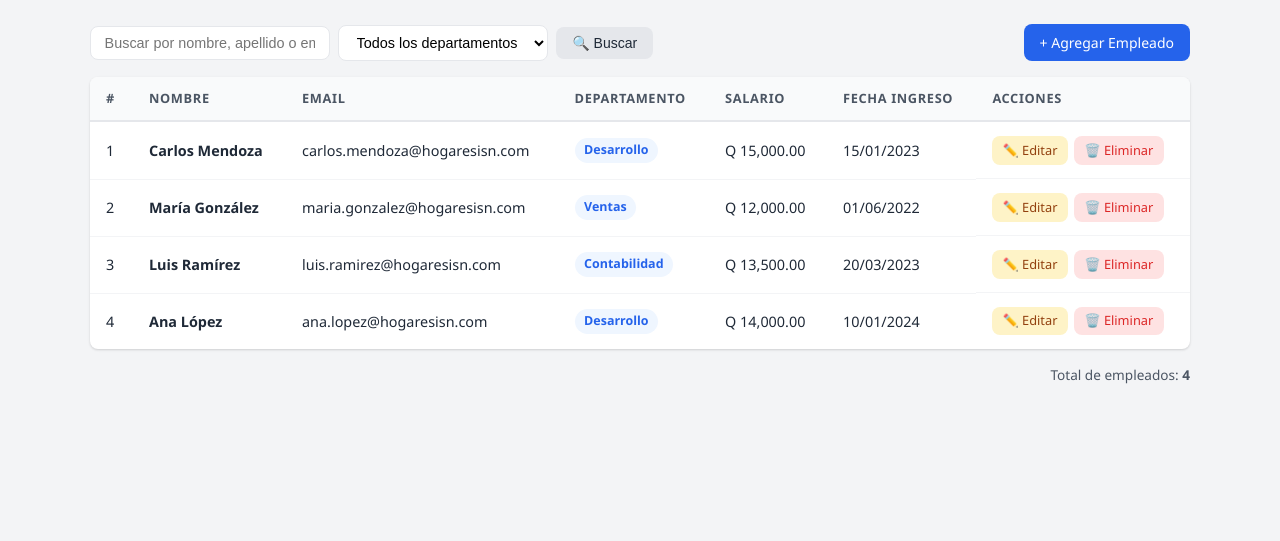
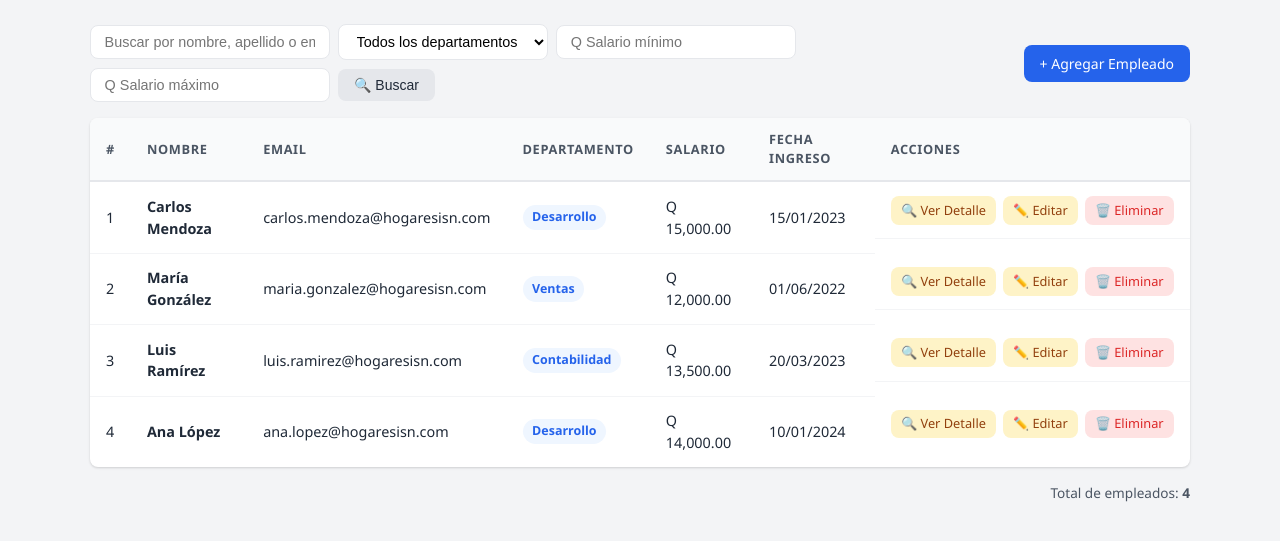
Before and after one commit to jgramajojm/Ejercicio, a PHP site: page / in a window 1280 px wide. Shown: the part 74-615 px from the top of the page. Run offline with PHP 8.4, Linux system fonts and the light colour scheme; data comes from the database, SQL or seed files in the repository.

Commit message:
Add files via upload

```diff
--- /dev/null
+++ b/config.php
@@ -0,0 +1,36 @@
+<?php
+// ============================================
+// CONFIGURACIÓN DE BASE DE DATOS - EJEMPLO
+// ============================================
+// 1. Copia este archivo: cp config.example.php config.php
+// 2. Edita config.php con tus datos locales
+// 3. NUNCA subas config.php al repositorio
+// ============================================
+
+define('DB_HOST', 'localhost');
+define('DB_NAME', 'ejercicio_git');
+define('DB_USER', 'root');
+define('DB_PASS', '1234');
+define('DB_CHARSET', 'utf8mb4');
+
+function getDB(): PDO {
+    static $pdo = null;
+
+    if ($pdo === null) {
+        $dsn = "mysql:host=" . DB_HOST . ";dbname=" . DB_NAME . ";charset=" . DB_CHARSET;
+
+        $options = [
+            PDO::ATTR_ERRMODE            => PDO::ERRMODE_EXCEPTION,
+            PDO::ATTR_DEFAULT_FETCH_MODE => PDO::FETCH_ASSOC,
+            PDO::ATTR_EMULATE_PREPARES   => false,
+        ];
+
+        try {
+            $pdo = new PDO($dsn, DB_USER, DB_PASS, $options);
+        } catch (PDOException $e) {
+            die('Error de conexión: ' . $e->getMessage());
+        }
+    }
+
+    return $pdo;
+}
--- a/index.php
+++ b/index.php
@@ -7,6 +7,68 @@ $db = getDB();
 $busqueda = trim($_GET['buscar'] ?? '');
 $departamento_filtro = $_GET['departamento'] ?? '';
 
+//jgramajo
+$salario_min = $_GET['salario_min'] ?? '';
+$salario_max = $_GET['salario_max'] ?? '';
+$por_pagina = 10;
+$pagina = isset($_GET['page']) && is_numeric($_GET['page']) ? (int)$_GET['page'] : 1;
+$offset = ($pagina - 1) * $por_pagina;
+
+//  Validación de rango salario (ANTES de todo)
+if ($salario_min !== '' && $salario_max !== '' && $salario_min > $salario_max) {
+    $temp = $salario_min;
+    $salario_min = $salario_max;
+    $salario_max = $temp;
+}
+
+//  Configuración paginación
+$por_pagina = 10;
+$pagina = isset($_GET['page']) && is_numeric($_GET['page']) ? (int)$_GET['page'] : 1;
+$offset = ($pagina - 1) * $por_pagina;
+
+
+// =========================
+// QUERY COUNT (TOTAL)
+// =========================
+$sql_count = "SELECT COUNT(*) FROM empleados WHERE activo = 1";
+$params_count = [];
+
+if ($busqueda) {
+    $sql_count .= " AND (nombre LIKE :buscar OR apellido LIKE :buscar OR email LIKE :buscar)";
+    $params_count[':buscar'] = "%$busqueda%";
+}
+
+if ($departamento_filtro) {
+    $sql_count .= " AND departamento = :depto";
+    $params_count[':depto'] = $departamento_filtro;
+}
+
+if ($salario_min !== '') {
+    $sql_count .= " AND salario >= :salario_min";
+    $params_count[':salario_min'] = $salario_min;
+}
+
+if ($salario_max !== '') {
+    $sql_count .= " AND salario <= :salario_max";
+    $params_count[':salario_max'] = $salario_max;
+}
+
+$stmt_count = $db->prepare($sql_count);
+$stmt_count->execute($params_count);
+$total_registros = $stmt_count->fetchColumn();
+
+$total_paginas = ceil($total_registros / $por_pagina);
+
+// evitar página inválida
+if ($pagina > $total_paginas && $total_paginas > 0) {
+    $pagina = $total_paginas;
+    $offset = ($pagina - 1) * $por_pagina;
+}
+
+
+// =========================
+// QUERY PRINCIPAL
+// =========================
 $sql = "SELECT * FROM empleados WHERE activo = 1";
 $params = [];
 
@@ -20,10 +82,29 @@ if ($departamento_filtro) {
     $params[':depto'] = $departamento_filtro;
 }
 
-$sql .= " ORDER BY creado_en DESC";
+if ($salario_min !== '') {
+    $sql .= " AND salario >= :salario_min";
+    $params[':salario_min'] = $salario_min;
+}
+
+if ($salario_max !== '') {
+    $sql .= " AND salario <= :salario_max";
+    $params[':salario_max'] = $salario_max;
+}
+
+$sql .= " ORDER BY id ASC LIMIT :limit OFFSET :offset";
 
 $stmt = $db->prepare($sql);
-$stmt->execute($params);
+
+
+foreach ($params as $key => $value) {
+    $stmt->bindValue($key, $value);
+}
+
+$stmt->bindValue(':limit', (int)$por_pagina, PDO::PARAM_INT);
+$stmt->bindValue(':offset', (int)$offset, PDO::PARAM_INT);
+
+$stmt->execute();
 $empleados = $stmt->fetchAll();
 
 // Obtener departamentos para el filtro
@@ -58,6 +139,7 @@ unset($_SESSION['mensaje']);
             </div>
         <?php endif; ?>
 
+
         <div class="toolbar">
             <form method="GET" class="search-form">
                 <input
@@ -75,9 +157,25 @@ unset($_SESSION['mensaje']);
                             <?= htmlspecialchars($d['departamento']) ?>
                         </option>
                     <?php endforeach; ?>
+                <input
+                    type="number"
+                    name="salario_min"
+                    placeholder="Q Salario mínimo"
+                    value="<?= htmlspecialchars($salario_min) ?>"
+                    class="input-search"
+                >
+
+                <input
+                    type="number"
+                    name="salario_max"
+                    placeholder="Q Salario máximo"
+                    value="<?= htmlspecialchars($salario_max) ?>"
+                    class="input-search"
+                >
                 </select>
                 <button type="submit" class="btn btn-secondary">🔍 Buscar</button>
-                <?php if ($busqueda || $departamento_filtro): ?>
+
+                <?php if ($busqueda || $departamento_filtro || $salario_min !== '' || $salario_max !== ''): ?>
                     <a href="index.php" class="btn btn-ghost">✕ Limpiar</a>
                 <?php endif; ?>
             </form>
@@ -120,6 +218,7 @@ unset($_SESSION['mensaje']);
                                 <td>Q <?= number_format($emp['salario'], 2) ?></td>
                                 <td><?= date('d/m/Y', strtotime($emp['fecha_ingreso'])) ?></td>
                                 <td class="actions">
+                                    <a href="detalle.php?id=<?= $emp['id'] ?>" class="btn btn-sm btn-warning">🔍 Ver Detalle</a>
                                     <a href="editar.php?id=<?= $emp['id'] ?>" class="btn btn-sm btn-warning">✏️ Editar</a>
                                     <a href="eliminar.php?id=<?= $emp['id'] ?>"
                                        class="btn btn-sm btn-danger"
@@ -135,6 +234,29 @@ unset($_SESSION['mensaje']);
         </div>
 
         <footer class="footer">
+            <?php if ($total_paginas > 1): ?>
+                <div class="pagination">
+
+                    <!-- Botón Anterior -->
+                    <?php if ($pagina > 1): ?>
+                        <a href="?page=<?= $pagina - 1 ?>&buscar=<?= urlencode($busqueda) ?>&departamento=<?= urlencode($departamento_filtro) ?>&salario_min=<?= $salario_min ?>&salario_max=<?= $salario_max ?>" class="btn btn-sm">← Anterior</a>
+                    <?php endif; ?>
+
+                    <!-- Números -->
+                    <?php for ($i = 1; $i <= $total_paginas; $i++): ?>
+                        <a href="?page=<?= $i ?>&buscar=<?= urlencode($busqueda) ?>&departamento=<?= urlencode($departamento_filtro) ?>&salario_min=<?= $salario_min ?>&salario_max=<?= $salario_max ?>"
+                           class="btn btn-sm <?= $i == $pagina ? 'btn-primary' : '' ?>">
+                            <?= $i ?>
+                        </a>
+                    <?php endfor; ?>
+
+                    <!-- Botón Siguiente -->
+                    <?php if ($pagina < $total_paginas): ?>
+                        <a href="?page=<?= $pagina + 1 ?>&buscar=<?= urlencode($busqueda) ?>&departamento=<?= urlencode($departamento_filtro) ?>&salario_min=<?= $salario_min ?>&salario_max=<?= $salario_max ?>" class="btn btn-sm">Siguiente →</a>
+                    <?php endif; ?>
+
+                </div>
+            <?php endif; ?>
             <p>Total de empleados: <strong><?= count($empleados) ?></strong></p>
         </footer>
     </div>
```
Also changed, not shown: detalle.php (added, +86 -0 lines).
